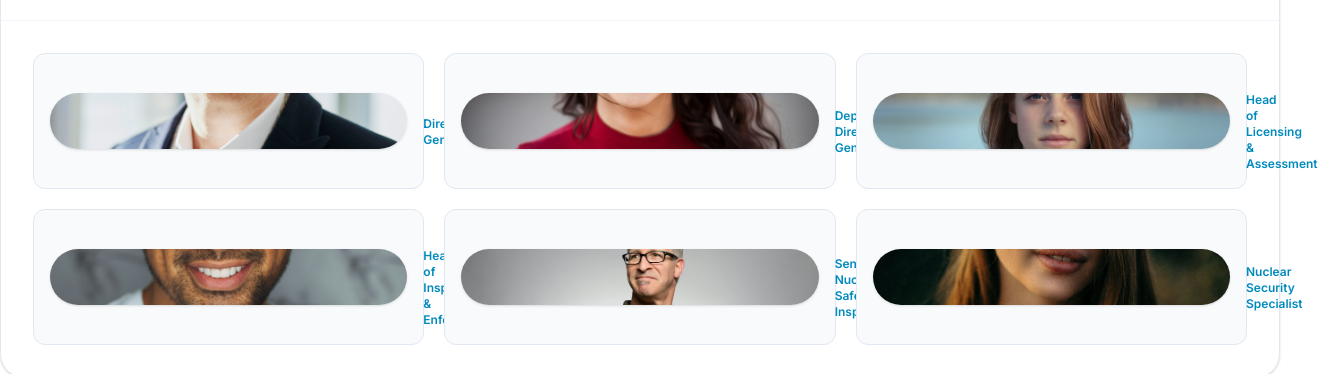
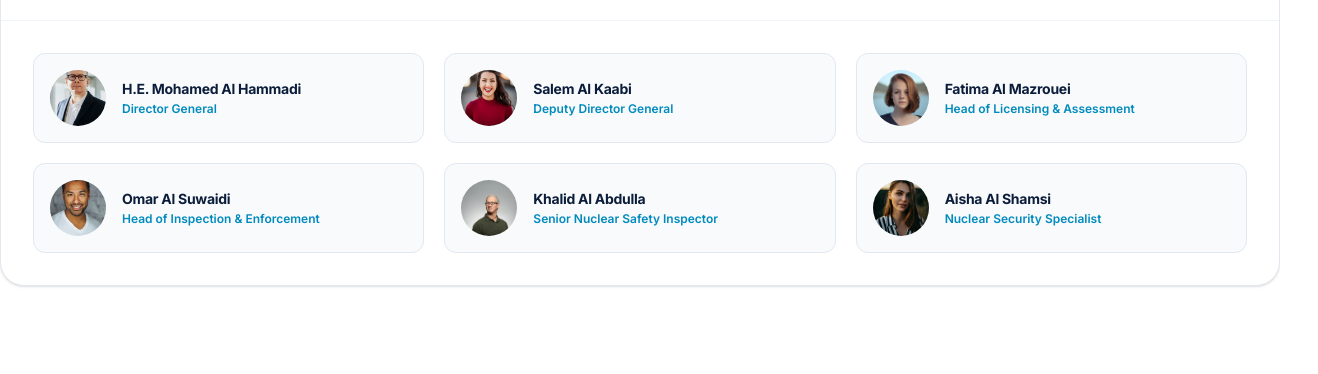
Before and after one commit to kiranak010/enec, a Next.js app: page /teams in a window 1280 px wide. Both pictures are taken after a click on the button 226 px from the left and 955 px from the top of the page. Shown: the part 2211-2585 px from the top of the page, 1318 px wide, since content can reach past the window. Built offline with nearby package versions, Linux system fonts and the light colour scheme; no server answers; the database is empty.

Commit message:
Fix avatar image overlap in team roster

```diff
--- a/app/(marketing)/teams/team-directory.tsx
+++ b/app/(marketing)/teams/team-directory.tsx
@@ -1,8 +1,8 @@
 'use client'
 
 import { useRef, useState } from 'react'
+import Image from 'next/image'
 import { ChevronDown, Globe, Users } from 'lucide-react'
-import CardImage from '@/components/ui/card-image'
 import SectionHeading from '@/components/ui/section-heading'
 import { portraits } from '@/lib/images'
 import { cn } from '@/lib/utils'
@@ -268,7 +268,13 @@ export default function TeamDirectory() {
                   key={`${selected.country}-${m.name}`}
                   className="flex items-center gap-4 rounded-xl border border-slate-200 bg-slate-50 p-4 transition-colors hover:border-cyan-200 hover:bg-white"
                 >
-                  <CardImage src={m.portrait} alt={`Portrait of ${m.name}`} className="h-14 w-14 shrink-0 rounded-full shadow" />
+                  <Image
+                    src={m.portrait}
+                    alt={`Portrait of ${m.name}`}
+                    width={56}
+                    height={56}
+                    className="h-14 w-14 shrink-0 rounded-full bg-slate-200 object-cover"
+                  />
                   <div className="min-w-0">
                     <h3 className="truncate text-sm font-bold text-navy-900">{m.name}</h3>
                     <p className="mt-0.5 text-xs font-semibold text-cyan-600">{m.role}</p>
```
